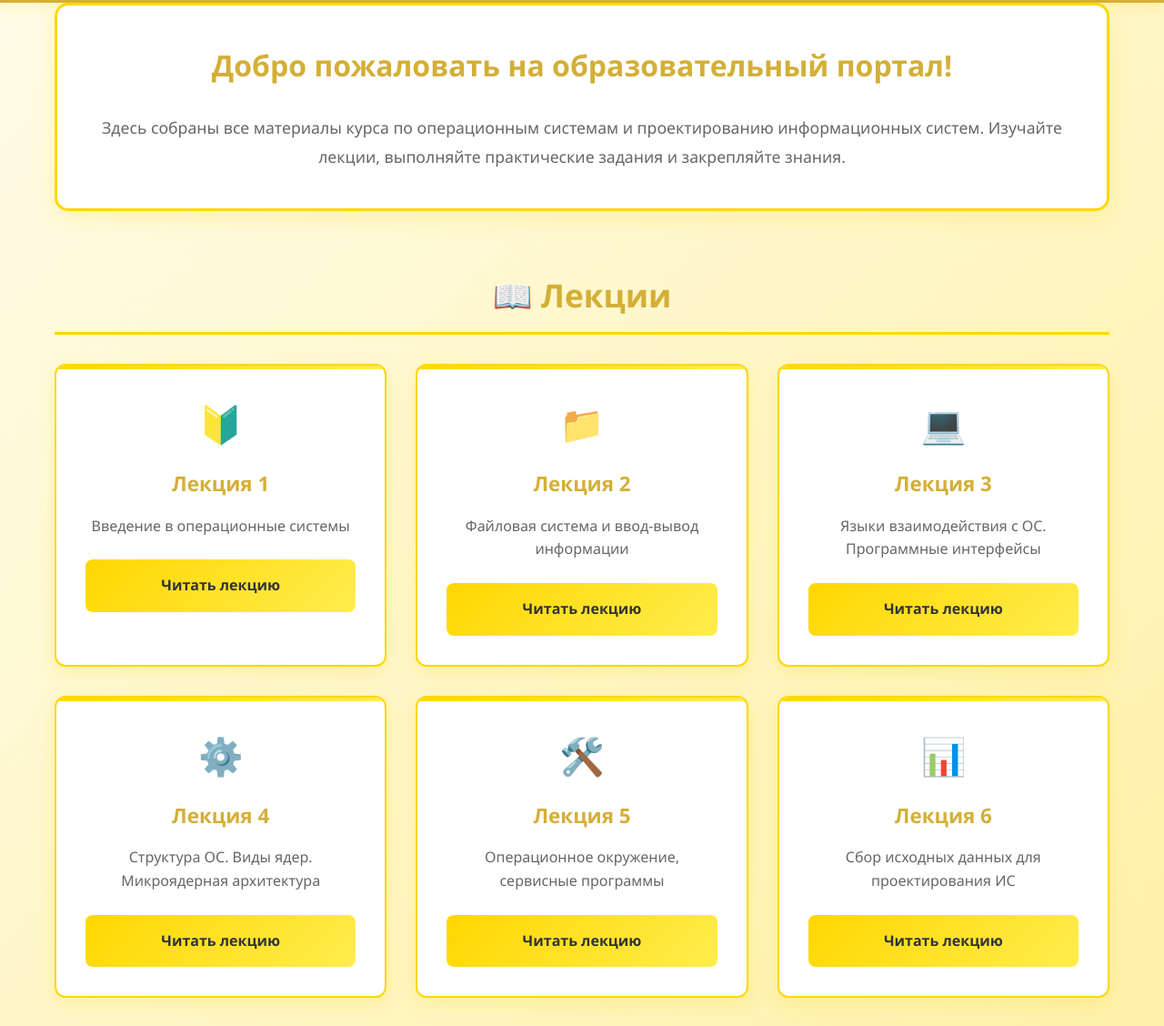
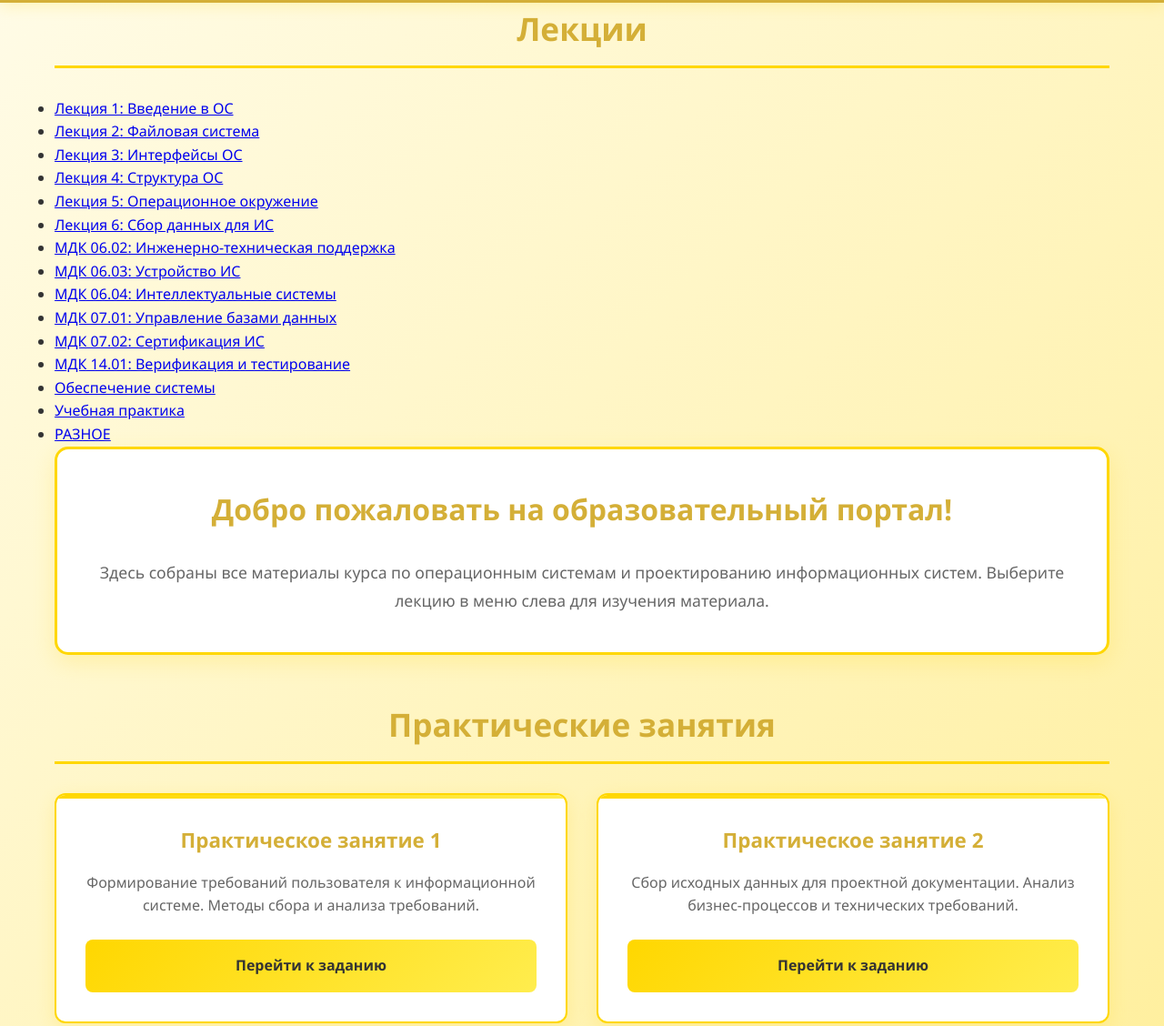
Before and after one commit to lavrinovaa23-prog/Operating-systems, a plain HTML site: page index.html in a window 1280 px wide. Shown: the part 332-1460 px from the top of the page at 91% size. Drawn offline with Linux system fonts and the light colour scheme.

Commit message:
Update index.html

```diff
--- a/index.html
+++ b/index.html
@@ -9,100 +9,103 @@
 <body>
     <header>
         <div class="container">
-            <h1>📚 Курс по операционным системам и проектированию ИС</h1>
+            <h1>Курс по операционным системам и проектированию ИС</h1>
             <p>Образовательные материалы по операционным системам, проектированию информационных систем и сбору требований</p>
         </div>
     </header>
 
     <main class="container">
-        <section class="intro-section">
+        <!-- Боковая панель с лекциями -->
+        <aside class="lectures-sidebar">
+            <h2>Лекции</h2>
+            <ul class="lecture-list">
+                <li class="lecture-item">
+                    <a href="lectures/lecture1.html" class="lecture-link">Лекция 1: Введение в ОС</a>
+                </li>
+                <li class="lecture-item">
+                    <a href="lectures/lecture2.html" class="lecture-link">Лекция 2: Файловая система</a>
+                </li>
+                <li class="lecture-item">
+                    <a href="lectures/lecture3.html" class="lecture-link">Лекция 3: Интерфейсы ОС</a>
+                </li>
+                <li class="lecture-item">
+                    <a href="lectures/lecture4.html" class="lecture-link">Лекция 4: Структура ОС</a>
+                </li>
+                <li class="lecture-item">
+                    <a href="lectures/lecture5.html" class="lecture-link">Лекция 5: Операционное окружение</a>
+                </li>
+                <li class="lecture-item">
+                    <a href="lectures/lecture6.html" class="lecture-link">Лекция 6: Сбор данных для ИС</a>
+                </li>
+                <li class="lecture-item">
+                    <a href="lectures/lecture7.html" class="lecture-link">МДК 06.02: Инженерно-техническая поддержка</a>
+                </li>
+                <li class="lecture-item">
+                    <a href="lectures/lecture8.html" class="lecture-link">МДК 06.03: Устройство ИС</a>
+                </li>
+                <li class="lecture-item">
+                    <a href="lectures/lecture9.html" class="lecture-link">МДК 06.04: Интеллектуальные системы</a>
+                </li>
+                <li class="lecture-item">
+                    <a href="lectures/lecture10.html" class="lecture-link">МДК 07.01: Управление базами данных</a>
+                </li>
+                <li class="lecture-item">
+                    <a href="lectures/lecture11.html" class="lecture-link">МДК 07.02: Сертификация ИС</a>
+                </li>
+                <li class="lecture-item">
+                    <a href="lectures/lecture12.html" class="lecture-link">МДК 14.01: Верификация и тестирование</a>
+                </li>
+                <li class="lecture-item">
+                    <a href="lectures/lecture13.html" class="lecture-link">Обеспечение системы</a>
+                </li>
+                <li class="lecture-item">
+                    <a href="lectures/lecture14.html" class="lecture-link">Учебная практика</a>
+                </li>
+                <li class="lecture-item">
+                    <a href="lectures/lecture15.html" class="lecture-link">РАЗНОЕ</a>
+                </li>
+            </ul>
+        </aside>
+
+        <!-- Основная область контента -->
+        <div class="content-area">
             <div class="welcome-card">
                 <h2>Добро пожаловать на образовательный портал!</h2>
-                <p>Здесь собраны все материалы курса по операционным системам и проектированию информационных систем. Изучайте лекции, выполняйте практические задания и закрепляйте знания.</p>
+                <p>Здесь собраны все материалы курса по операционным системам и проектированию информационных систем. Выберите лекцию в меню слева для изучения материала.</p>
             </div>
-        </section>
 
-        <section class="lectures-section">
-            <h2>📖 Лекции</h2>
+            <section class="practical-section">
+                <h2>Практические занятия</h2>
                 <div class="cards-grid">
                     <div class="card">
-                    <div class="card-icon">🔰</div>
-                    <h3>Лекция 1</h3>
-                    <p>Введение в операционные системы</p>
-                    <a href="lectures/lecture1.html" class="btn">Читать лекцию</a>
-                </div>
-                <div class="card">
-                    <div class="card-icon">📁</div>
-                    <h3>Лекция 2</h3>
-                    <p>Файловая система и ввод-вывод информации</p>
-                    <a href="lectures/lecture2.html" class="btn">Читать лекцию</a>
-                </div>
-                <div class="card">
-                    <div class="card-icon">💻</div>
-                    <h3>Лекция 3</h3>
-                    <p>Языки взаимодействия с ОС. Программные интерфейсы</p>
-                    <a href="lectures/lecture3.html" class="btn">Читать лекцию</a>
-                </div>
-                <div class="card">
-                    <div class="card-icon">⚙️</div>
-                    <h3>Лекция 4</h3>
-                    <p>Структура ОС. Виды ядер. Микроядерная архитектура</p>
-                    <a href="lectures/lecture4.html" class="btn">Читать лекцию</a>
-                </div>
-                <div class="card">
-                    <div class="card-icon">🛠️</div>
-                    <h3>Лекция 5</h3>
-                    <p>Операционное окружение, сервисные программы</p>
-                    <a href="lectures/lecture5.html" class="btn">Читать лекцию</a>
-                </div>
-                <div class="card">
-                    <div class="card-icon">📊</div>
-                    <h3>Лекция 6</h3>
-                    <p>Сбор исходных данных для проектирования ИС</p>
-                    <a href="lectures/lecture6.html" class="btn">Читать лекцию</a>
-                </div>
-            </div>
-        </section>
-
-        <section class="practical-section">
-            <h2>🎯 Практические занятия</h2>
-            <div class="cards-grid">
-                <div class="card">
-                    <div class="card-icon">📝</div>
                         <h3>Практическое занятие 1</h3>
-                    <p>Формирование требований пользователя к информационной системе</p>
+                        <p>Формирование требований пользователя к информационной системе. Методы сбора и анализа требований.</p>
                         <a href="practical/practical1.html" class="btn">Перейти к заданию</a>
                     </div>
                     <div class="card">
-                    <div class="card-icon">🔍</div>
                         <h3>Практическое занятие 2</h3>
-                    <p>Сбор исходных данных для проектной документации</p>
+                        <p>Сбор исходных данных для проектной документации. Анализ бизнес-процессов и технических требований.</p>
                         <a href="practical/practical2.html" class="btn">Перейти к заданию</a>
                     </div>
                 </div>
             </section>
 
             <section class="resources-section">
-            <h2>📚 Дополнительные ресурсы</h2>
-            <div class="resources-grid">
-                <div class="resource-card">
+                <h2>Дополнительные ресурсы</h2>
+                <div class="cards-grid">
+                    <div class="card">
                         <h3>Полезные ссылки</h3>
-                    <ul>
-                        <li><a href="#">Документация по операционным системам</a></li>
-                        <li><a href="#">Методички по проектированию ИС</a></li>
-                        <li><a href="#">Примеры проектной документации</a></li>
-                    </ul>
+                        <p>Документация, методички и примеры проектной документации для углубленного изучения.</p>
+                        <a href="#" class="btn">Открыть ресурсы</a>
                     </div>
-                <div class="resource-card">
+                    <div class="card">
                         <h3>Инструменты</h3>
-                    <ul>
-                        <li><a href="#">Диаграммы процессов (BPMN)</a></li>
-                        <li><a href="#">Прототипирование интерфейсов</a></li>
-                        <li><a href="#">Системы управления требованиями</a></li>
-                    </ul>
+                        <p>Диаграммы процессов, прототипирование интерфейсов и системы управления требованиями.</p>
+                        <a href="#" class="btn">Изучить инструменты</a>
                     </div>
                 </div>
             </section>
+        </div>
     </main>
 
     <footer>
```
Lines whose indentation alone changed are shown as unchanged.
